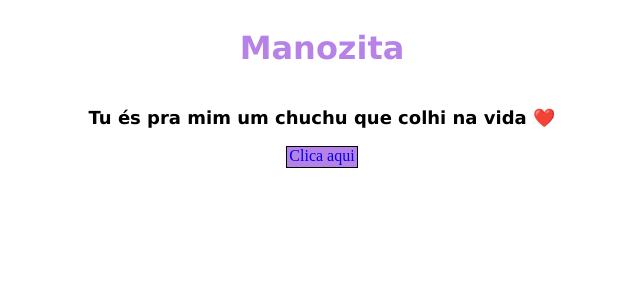
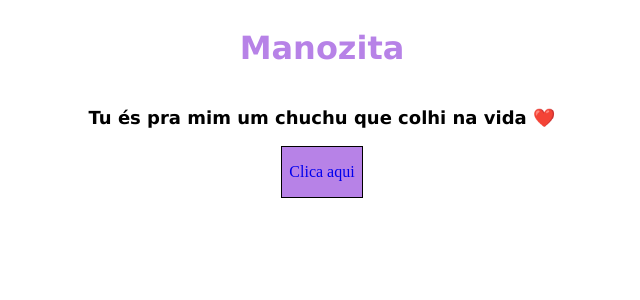
Before and after one commit to Samuel-Lacerda/clone-tabnews, a Next.js app: page / in a window 1280 px wide. Shown: the top 300 px of the page, without its empty margins (318-958 px from the left). Built offline with nearby package versions, Linux system fonts and the light colour scheme.

Commit message:
estilização de botão

```diff
--- a/pages/home.module.css
+++ b/pages/home.module.css
@@ -18,12 +18,16 @@
     font-size: 18px;
 }
 
+.container2{
+    display: flex;
+    align-items: center;
+    justify-content: center;
+    width: 80px;
+    height: 50px;
+    background-color: #b782e7;
+    border: 1px solid black;
+}
+
 .link{
-    width: 70px;
-    height: 20px;
-    background-color: #b782e7;
-    text-align: center;
     text-decoration: none;
-    border: 1px solid black;
-
 }
--- a/pages/index.js
+++ b/pages/index.js
@@ -1,11 +1,13 @@
 import styles from './home.module.css'
 
-function Home (){
-    return(
+function Home() {
+    return (
         <div className={styles.container}>
             <h1 className={styles.title}>Manozita</h1>
             <p className={styles.text}>Tu és pra mim um chuchu que colhi na vida ❤️</p>
-            <a href="https://www.youtube.com/watch?v=VTNen48uCKA" target="_blank" className={styles.link}>Clica aqui</a>
+            <div className={styles.container2}>
+                <a href="https://www.youtube.com/watch?v=VTNen48uCKA" target="_blank" className={styles.link}>Clica aqui</a>
+            </div>
         </div>
     )
 }
```
